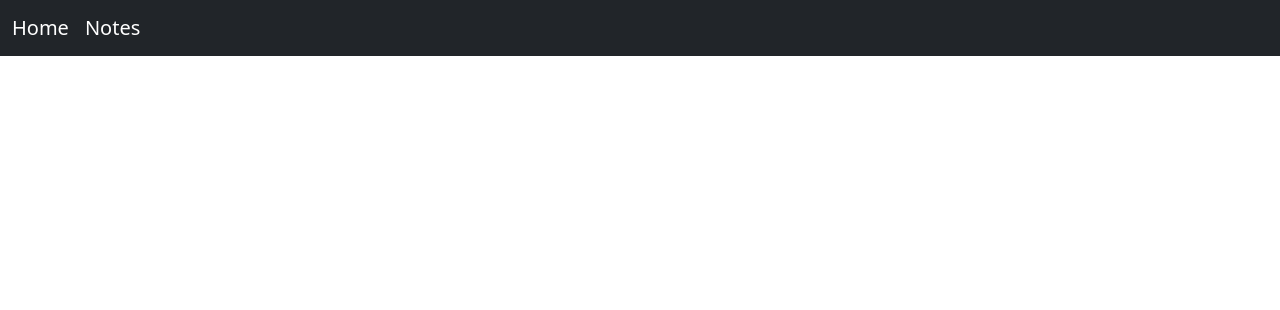
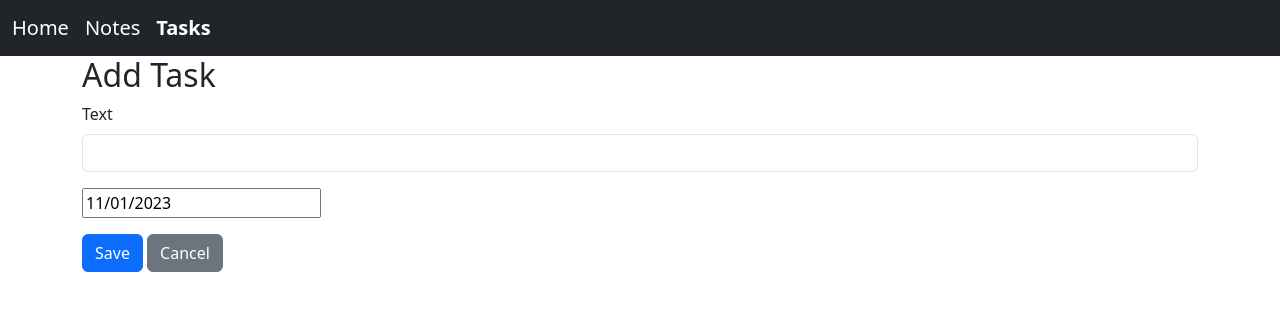
Before and after one commit to Kacprucha/PAMiW2023Z, a React (Create React App) app in the folder frontend/: page /tasks/new in a window 1280 px wide. Before the commit this address had no page. Shown: the top 310 px of the page. Built offline with nearby package versions, Linux system fonts and the light colour scheme.

Commit message:
Adding frontedn to tasks

```diff
--- a/frontend/package.json
+++ b/frontend/package.json
@@ -9,6 +9,7 @@
     "axios": "^1.6.2",
     "bootstrap": "^5.3.2",
     "react": "^18.2.0",
+    "react-datepicker": "^4.21.0",
     "react-dom": "^18.2.0",
     "react-router-dom": "^6.18.0",
     "react-scripts": "5.0.1",
--- a/frontend/src/App.js
+++ b/frontend/src/App.js
@@ -4,6 +4,8 @@ import { NavBar } from './components/NavBar'
 import { Home } from './pages/home/Home'
 import { NotesPage } from './pages/notes/NotesPage'
 import { NoteForm } from './pages/notes/form/NoteForm'
+import { TasksPage } from './pages/tasks/TasksPage'
+import { TaskForm } from './pages/tasks/form/TaskForm'
 
 export default function App () {
   return (
@@ -13,6 +15,8 @@ export default function App () {
         <Route index element={<Home />} />
         <Route path='/notes' element={<NotesPage />} />
         <Route path='/notes/:noteId' element={<NoteForm />} />
+        <Route path='/tasks' element={<TasksPage />} />
+        <Route path='/tasks/:taskId' element={<TaskForm />} />
       </Routes>
     </>
   )
--- /dev/null
+++ b/frontend/src/api/tasksApi.js
@@ -0,0 +1,30 @@
+import { backendApi } from './backendApi'
+
+const tasksClient = backendApi('/tasks')
+
+export const tasksApi = {
+  getAll () {
+    console.log('Fetching tasks')
+    return tasksClient.get('')
+  },
+
+  getById (id) {
+    console.log('Get task', id)
+    return tasksClient.get(`/${id}`)
+  },
+
+  create (task) {
+    console.log('Create task', task)
+    return tasksClient.post('', task)
+  },
+
+  update (id, task) {
+    console.log('Update task', id, task)
+    return tasksClient.put(`/${id}`, task)
+  },
+
+  delete (id) {
+    console.log('Delete task', id)
+    return tasksClient.delete(`/${id}`)
+  }
+}
--- a/frontend/src/components/NavBar.js
+++ b/frontend/src/components/NavBar.js
@@ -12,6 +12,7 @@ export const NavBar = () => {
       <Nav>
         <NavbarBrand tag={NavLink} to='/' style={style}>Home</NavbarBrand>
         <NavbarBrand tag={NavLink} to='/notes' style={style}>Notes</NavbarBrand>
+        <NavbarBrand tag={NavLink} to='/tasks' style={style}>Tasks</NavbarBrand>
       </Nav>
     </Navbar>
   )
--- /dev/null
+++ b/frontend/src/pages/tasks/TasksPage.js
@@ -0,0 +1,70 @@
+import React, { useEffect, useState } from 'react'
+import { Button, ButtonGroup, Container, Table } from 'reactstrap'
+import { Link } from 'react-router-dom'
+import { tasksApi } from '../../api/tasksApi'
+
+export const TasksPage = () => {
+  const [tasks, setTasks] = useState([])
+
+  useEffect(() => {
+    tasksApi.getAll()
+      .then((res) => {
+        setTasks(res.data)
+      })
+      .catch(err => console.error('[Fetch Error]:', err))
+  }, [])
+
+  const remove = (id) => {
+    tasksApi.delete(id)
+      .then(() => {
+        setTasks((tasks) => tasks.filter((note) => note.id !== id))
+      })
+  }
+
+  const taskList = tasks.map(task => {
+    return (
+      <tr key={task.id}>
+        <td style={{ whiteSpace: 'nowrap' }}>{task.id}</td>
+        <td style={{ whiteSpace: 'nowrap' }}>{task.text}</td>
+        <td style={{ whiteSpace: 'nowrap' }}>{task.deadline}</td>
+        <td align='center'>
+          <ButtonGroup>
+            <Button size='sm' color='primary' tag={Link} to={'/tasks/' + task.id}>
+              Edit
+            </Button>
+            <Button size='sm' color='danger' onClick={() => remove(task.id)}>
+              Delete
+            </Button>
+          </ButtonGroup>
+        </td>
+      </tr>
+    )
+  })
+
+  return (
+    <div>
+      <Container fluid>
+        <h3>Tasks</h3>
+        <Table striped bordered hover size='sm'>
+          <thead>
+            <tr>
+              <th width='80px'>Id</th>
+              <th>Text</th>
+              <th width='300px'>
+                <div align='center'>To do date</div>
+              </th>
+            </tr>
+          </thead>
+          <tbody>
+            {taskList}
+          </tbody>
+        </Table>
+        <div className='float-right'>
+          <Button color='success' tag={Link} to='/tasks/new'>
+            Add
+          </Button>
+        </div>
+      </Container>
+    </div>
+  )
+}
--- /dev/null
+++ b/frontend/src/pages/tasks/form/TaskForm.js
@@ -0,0 +1,73 @@
+import React, { useEffect, useState } from 'react'
+import { Link, useNavigate, useParams } from 'react-router-dom'
+import { Button, Container, Form, FormGroup, Input, Label } from 'reactstrap'
+import { tasksApi } from '../../../api/tasksApi'
+import DatePicker from 'react-datepicker';
+
+import 'react-datepicker/dist/react-datepicker.css';
+
+export const TaskForm = () => {
+  const navigate = useNavigate()
+  const { taskId } = useParams()
+  const [task, setTask] = useState({
+    title: '',
+    text: ''
+  })
+  const [startdate, setStartDate] = useState (new Date())
+
+  useEffect(() => {
+    if (taskId !== 'new') {
+      tasksApi.getById(taskId)
+        .then((res) => {
+          setTask(res.data)
+        })
+    }
+  }, [taskId])
+
+  const handleChange = (event) => {
+    const target = event.target
+    const value = target.value
+    const name = target.name
+
+    setTask({ ...task, [name]: value })
+  }
+
+  const handleSubmit = async (event) => {
+    event.preventDefault()
+
+    if (task.id) {
+      await tasksApi.update(task.id, task)
+    } else {
+      await tasksApi.create(task)
+    }
+    navigate('/tasks')
+  }
+
+  const title = <h2>{task.id ? 'Edit Task' : 'Add Task'}</h2>
+
+  return (
+    <Container>
+      {title}
+      <Form onSubmit={handleSubmit}>
+        <FormGroup>
+          <Label for='text'>Text</Label>
+          <Input
+            id='text'
+            name='text'
+            type='text'
+            value={task.text || ''}
+            onChange={handleChange}
+            autoComplete='Text'
+          />
+        </FormGroup>
+        <FormGroup>
+            <DatePicker selected={startdate} onChange={(date) => setStartDate(date)} />
+        </FormGroup>
+        <FormGroup>
+          <Button color='primary' type='submit'>Save</Button>{' '}
+          <Button color='secondary' tag={Link} to='/tasks'>Cancel</Button>
+        </FormGroup>
+      </Form>
+    </Container>
+  )
+}
```
Also changed, not shown: 1 other file (tests, documents, lock files or other folders).
